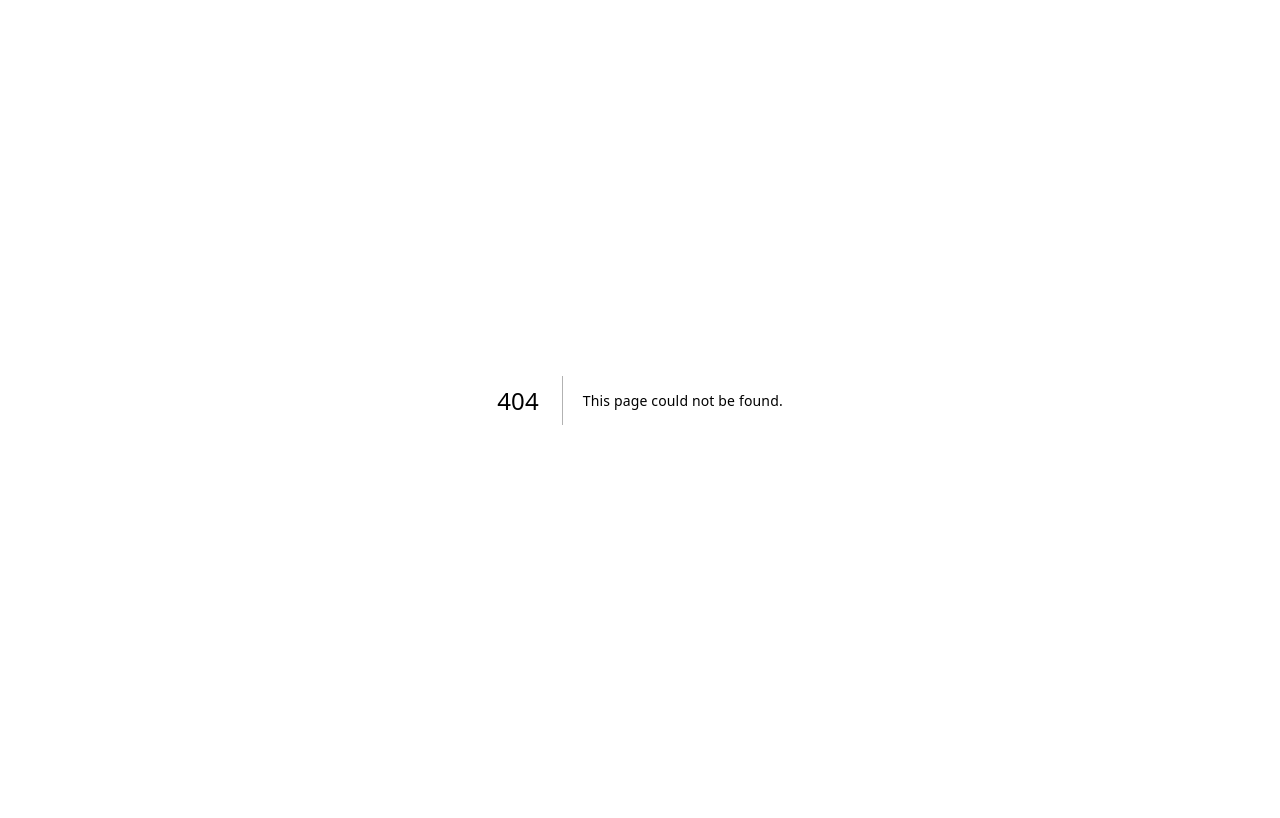
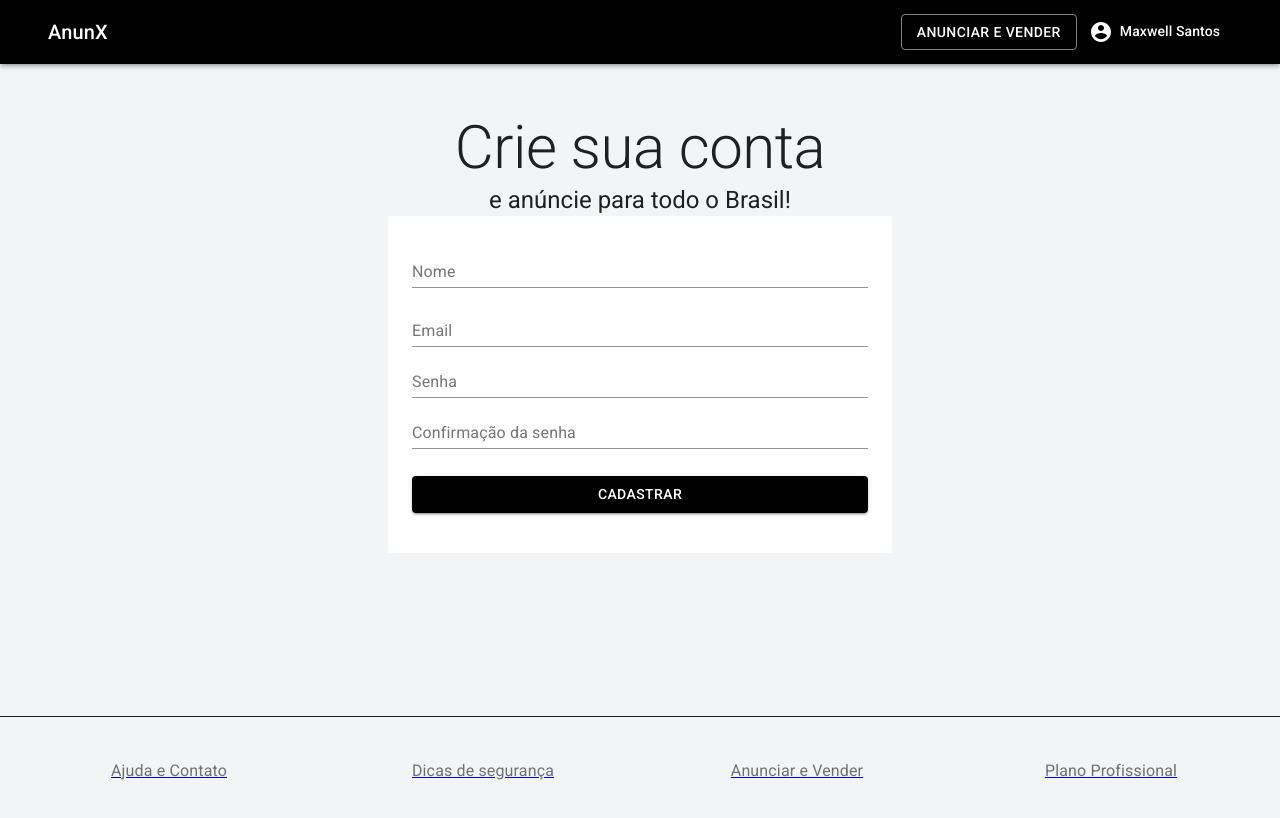
Before and after one commit to Maxwellsan91/anunx, a Next.js app: page /auth/signup/signup in a window 1280 px wide. Before the commit this address had no page. Shown: the top 818 px of the page. Built offline with nearby package versions, Linux system fonts and the light colour scheme.

Commit message:
adicionando pagina se Signup

```diff
--- /dev/null
+++ b/pages/auth/signup/formValues.js
@@ -0,0 +1,28 @@
+import * as yup from 'yup'
+
+
+const initialValues = {
+    name: '',
+    email: '',
+    password: '',
+    passwordConf: '',
+}
+
+const validationSchema = yup.object().shape({
+    name: yup.string()
+        .required('Campo Obrigatório'),
+    email: yup.string()
+        .email('Digite um e-mail válido')
+        .required('Campo Obrigatório'),
+    password: yup.string()
+        .min(6, 'Mínimo de 6 caracteres')
+        .required('Campo Obrigatório'),
+    passwordConf: yup.string()
+        .required('Campo Obrigatório')
+        .oneOf([yup.ref('password'), null, 'As senhas precisam ser iguais']),
+})
+
+export {
+    initialValues,
+    validationSchema,
+}
--- /dev/null
+++ b/pages/auth/signup/signup.js
@@ -0,0 +1,127 @@
+import TemplateDefault from '../../../src/templates/Default'
+import { Formik } from 'formik'
+
+import {
+    Box,
+    Button,
+    Container,
+    FormControl,
+    Select,
+    Typography,
+    InputLabel,
+    InputAdornment,
+    FormHelperText,
+    Input,
+} from '@material-ui/core'
+
+import { initialValues, validationSchema } from './formValues'
+import useStyles from './style'
+
+
+
+const Signup = () => {
+    const classes = useStyles()
+
+    return(
+        <TemplateDefault>
+            <Container maxWidth="sm" component="main" className={classes.container}>
+                <Typography component="h1" variant="h2" align="center" color="textPrimary">
+                     Crie sua conta
+                </Typography>
+                <Typography component="h5" variant="h5" align="center" color="textPrimary">
+                    e anúncie para todo o Brasil!
+                </Typography>
+
+                <Container maxWidth="md">
+                    <Box className={classes.box}>
+                        <Formik
+                            initialValues={initialValues}
+                            validationSchema={validationSchema}
+                            onSubmit={(values) =>{
+                                console.log('ok, Enviado', values)
+                            }}
+                        >
+                            {
+                                ({
+                                    touched,
+                                    values,
+                                    errors,
+                                    handleChange,
+                                    handleSubmit,
+                                }) => {
+                                    return (
+                                        <form onSubmit={handleSubmit}>
+                                            <FormControl fullWidth error={errors.name && touched.name} className={classes.formControl}>
+                                                <InputLabel>Nome</InputLabel>
+                                                    <Input
+                                                        name="name"
+                                                        value={values.name}
+                                                        onChange={handleChange}
+                                                    />
+                                                <FormHelperText>
+                                                    { errors.name && touched.name ? errors.name : null}
+                                                </FormHelperText>
+                                            </FormControl>
+
+                                            <FormControl error={errors.email && touched.email} fullWidth>
+                                                <InputLabel>Email</InputLabel>
+                                                    <Input
+                                                        name="email"
+                                                        type='email'
+                                                        value={values.email}
+                                                        onChange={handleChange}
+                                                    />
+                                                <FormHelperText>
+                                                    { errors.email && touched.email ? errors.email : null}
+                                                </FormHelperText>
+                                            </FormControl>
+
+                                            <FormControl error={errors.password && touched.password} fullWidth>
+                                                <InputLabel>Senha</InputLabel>
+                                                    <Input
+                                                        name="password"
+                                                        type='password'
+                                                        value={values.password}
+                                                        onChange={handleChange}
+                                                    />
+                                                <FormHelperText>
+                                                    { errors.password && touched.password ? errors.password : null}
+                                                </FormHelperText>
+                                            </FormControl>
+
+                                            <FormControl error={errors.passwordConf && touched.passwordConf} fullWidth>
+                                                <InputLabel>Confirmação da senha</InputLabel>
+                                                    <Input
+                                                        name="passwordConf"
+                                                        type='password'
+                                                        value={values.passwordConf}
+                                                        onChange={handleChange}
+                                                    />
+                                                <FormHelperText>
+                                                    { errors.passwordConf && touched.passwordConf ? errors.passwordConf : null}
+                                                </FormHelperText>
+                                            </FormControl>
+
+                                            <Button
+                                                type='submit'
+                                                fullWidth
+                                                variant='contained'
+                                                color='primary'
+                                                className={classes.submit}
+                                                // disabled={isSubmitting}
+                                                >
+                                                    Cadastrar
+                                                </Button>
+                                        </form>
+                                    )
+                                }
+                            }
+                        </Formik>
+                    </Box>
+                </Container>
+            </Container>
+        </TemplateDefault>
+    )
+}
+
+export default Signup
--- /dev/null
+++ b/pages/auth/signup/style.js
@@ -0,0 +1,19 @@
+import { makeStyles } from '@material-ui/core'
+
+const useStyles = makeStyles((theme) => ({
+    container: {
+        marginBottom: 35,
+    },
+    box: {
+        backgroundColor: theme.palette.background.white,
+        padding: theme.spacing(3),
+    },
+    formControl: {
+        marginBottom: theme.spacing(1)
+    },
+    submit: {
+        margin: theme.spacing(3,0,2)
+    }
+}))
+
+export default useStyles
--- a/pages/user/publish/index.js
+++ b/pages/user/publish/index.js
@@ -42,10 +42,6 @@
                         handleSubmit,
                         setFieldValue,
                     }) => {
-
-
-
-
                         return (
                         <form onSubmit={handleSubmit}>
                             <Container maxWidth="sm" >
```
